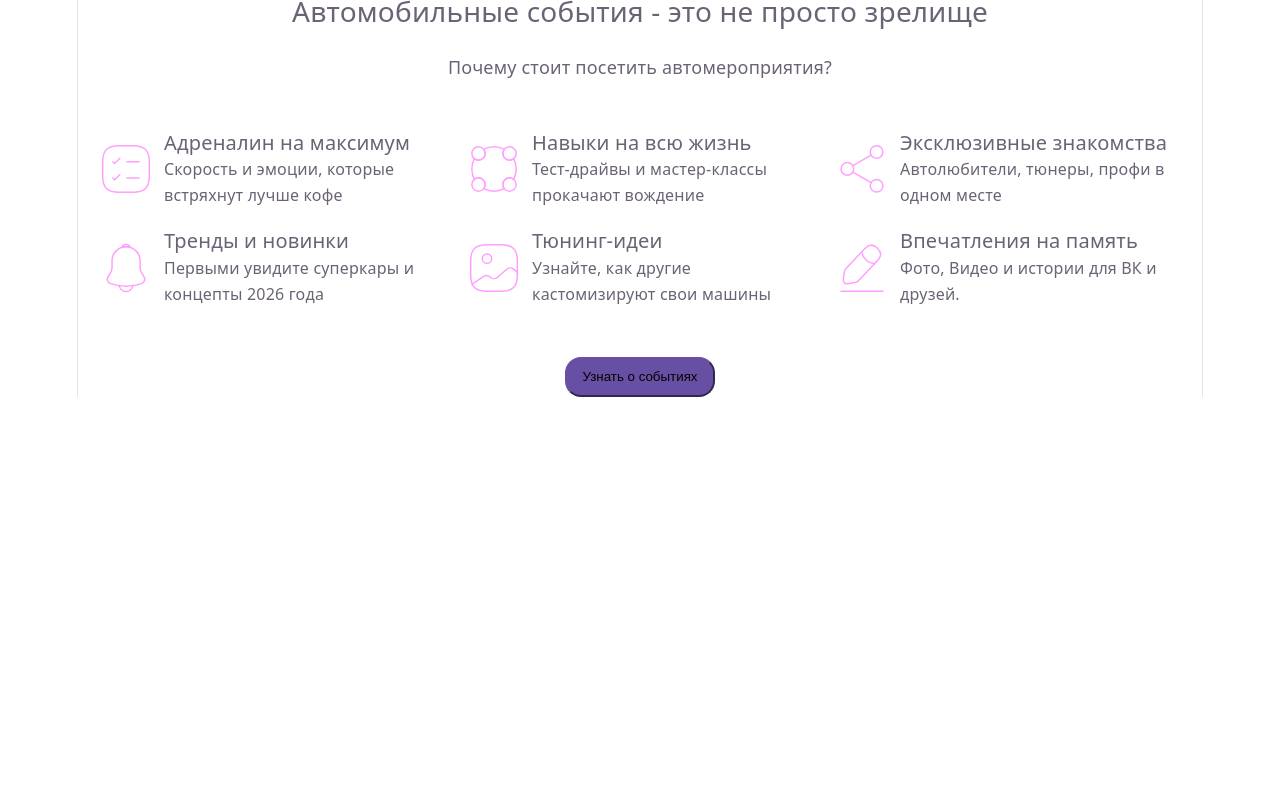
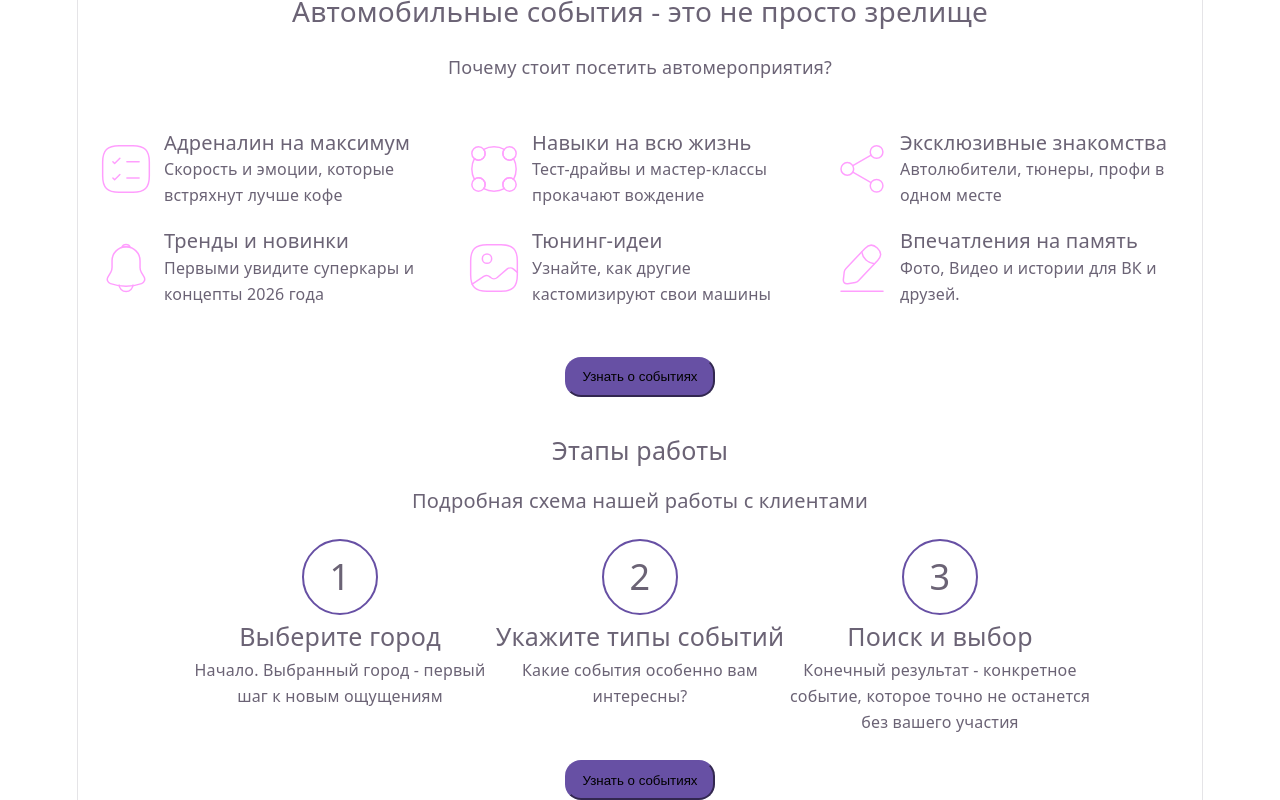
Before and after one commit to Monokok/auto-event-landing, a React (Vite) app: page / in a window 1280 px wide. Shown: the part 502-1302 px from the top of the page. Before the commit the page ends 899 px from the top, so only its background shows below. Built offline with nearby package versions, Linux system fonts and the light colour scheme.

Commit message:
feat: add interaction block

```diff
--- a/src/components/Header/Header.jsx
+++ b/src/components/Header/Header.jsx
@@ -3,6 +3,7 @@ import { Routes, Route, Link } from "react-router-dom";
 import logo from "../../assets/header-logo.svg";
 import HeroDescription from "../HeroDescription/HeroDescription";
 import ProjectDescription from "../../sections/project-description/ProjectDescription";
+import Interaction from "../../sections/interaction/Interaction";
 
 function Header() {
   return (
@@ -28,6 +29,7 @@ function Header() {
           <>
           <HeroDescription></HeroDescription>
           <ProjectDescription></ProjectDescription>
+          <Interaction></Interaction>
           </>
           }></Route>
         <Route path="/about" element={<>About</>}></Route>
--- /dev/null
+++ b/src/components/StepCard/StepCard.jsx
@@ -0,0 +1,13 @@
+import styles from './StepCard.module.css'
+
+function StepCard({step, header, title}){
+    return(
+    <div className={styles.StepCard}>
+        <p className={styles.Step}>{step}</p>
+        <p className={styles.Header}>{header}</p>
+        <p className={styles.Title}>{title}</p>
+    </div>
+    )
+}
+
+export default StepCard
--- /dev/null
+++ b/src/components/StepCard/StepCard.module.css
@@ -0,0 +1,36 @@
+.StepCard{
+    display: flex;
+    flex-direction: column;
+    gap: 8px;
+    /* border: 1px solid red; */
+    width: 300px;
+    align-items: center;
+}
+
+
+.Step {
+  width: 72px;            /* ширина круга */
+  height: 72px;           /* высота = ширине → круг */
+  border-radius: 50%;     /* обязательный круг */
+  /* background-color: var(--text); */
+  border: 1px solid #6750A4;
+  border-width: 2.5px;
+
+  display: flex;
+  align-items: center;    /* вертикальный центр */
+  justify-content: center; /* горизонтальный центр */
+
+  font-size: 36px;
+  padding: 0;          /* убираем лишний padding, он мешает */
+  margin: 0;           /* если надо */
+}
+
+.Header{
+    font-size: 25px;
+    text-align: center;
+}
+
+.Title{
+    font-size: 16px;
+    text-align: center;
+}
--- /dev/null
+++ b/src/sections/interaction/Interaction.jsx
@@ -0,0 +1,32 @@
+import styles from "./Interaction.module.css";
+import StepCard from "../../components/StepCard/StepCard";
+function Interaction() {
+  return (
+    <div className={styles.Interaction}>
+      <p className={styles.Header}>Этапы работы</p>
+      <p className={styles.Title}>Подробная схема нашей работы с клиентами</p>
+      <div className={styles.StepsContainer}>
+        <StepCard
+          step={1}
+          header={"Выберите город"}
+          title={"Начало. Выбранный город - первый шаг к новым ощущениям"}
+        ></StepCard>
+        <StepCard
+          step={2}
+          header={"Укажите типы событий"}
+          title={"Какие события особенно вам интересны?"}
+        ></StepCard>
+        <StepCard
+          step={3}
+          header={"Поиск и выбор"}
+          title={
+            "Конечный результат - конкретное событие, которое точно не останется без вашего участия"
+          }
+        ></StepCard>
+      </div>
+      <button className={styles.Button}>Узнать о событиях</button>
+    </div>
+  );
+}
+
+export default Interaction;
--- /dev/null
+++ b/src/sections/interaction/Interaction.module.css
@@ -0,0 +1,36 @@
+.Interaction{
+    display: flex;
+    flex-direction: column;
+    gap: 25px;
+    padding-top: 40px;
+    align-items: center;
+}
+
+.Button{
+    width: 150px;
+    height: 40px;
+    border-radius: 16px;
+    background-color: #6750A4;
+    border-color: #6750A4;
+}
+
+.StepsContainer {
+  display: flex;
+  flex-direction: row;
+}
+
+@media (max-width: 768px) {
+  .StepsContainer {
+    flex-direction: column;
+  }
+}
+
+.Header{
+    font-size: 25px;
+    text-align: center;
+}
+
+.Title{
+    font-size: 20px;
+    text-align: center;
+}
```
